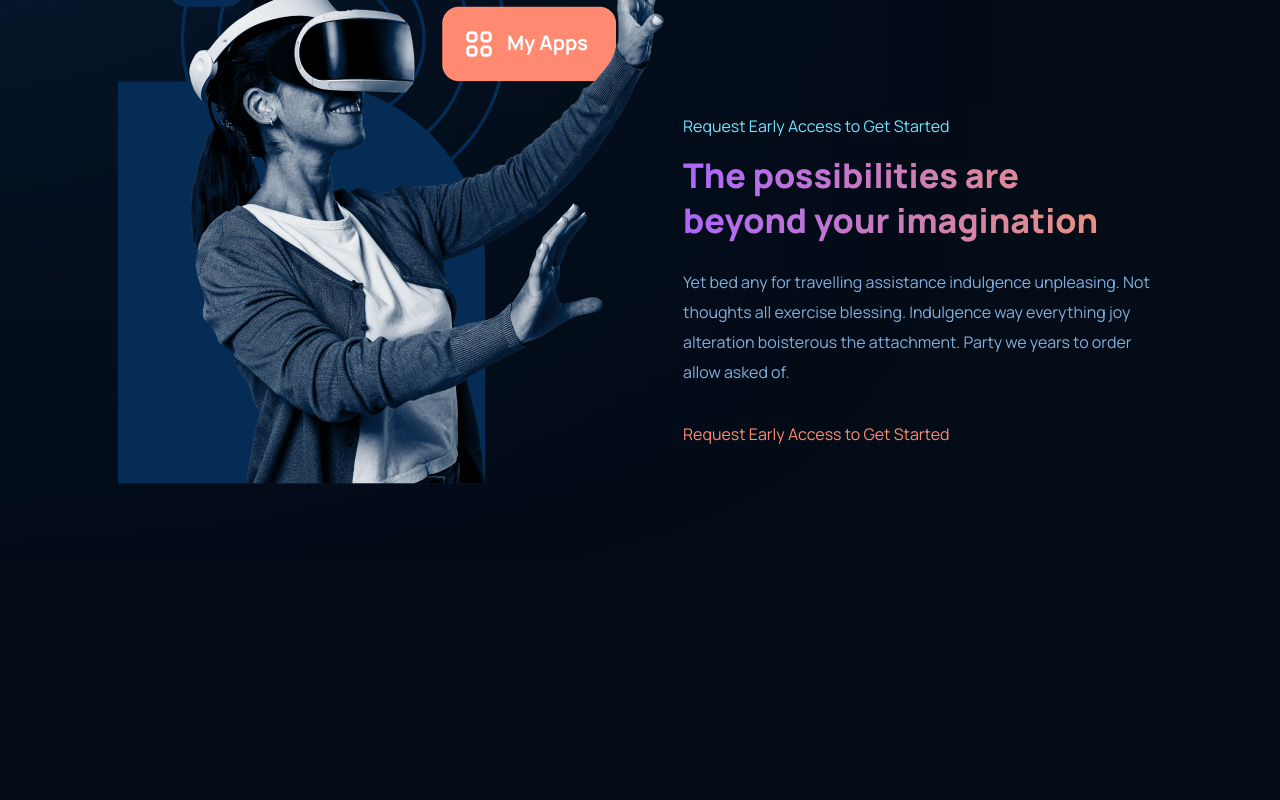
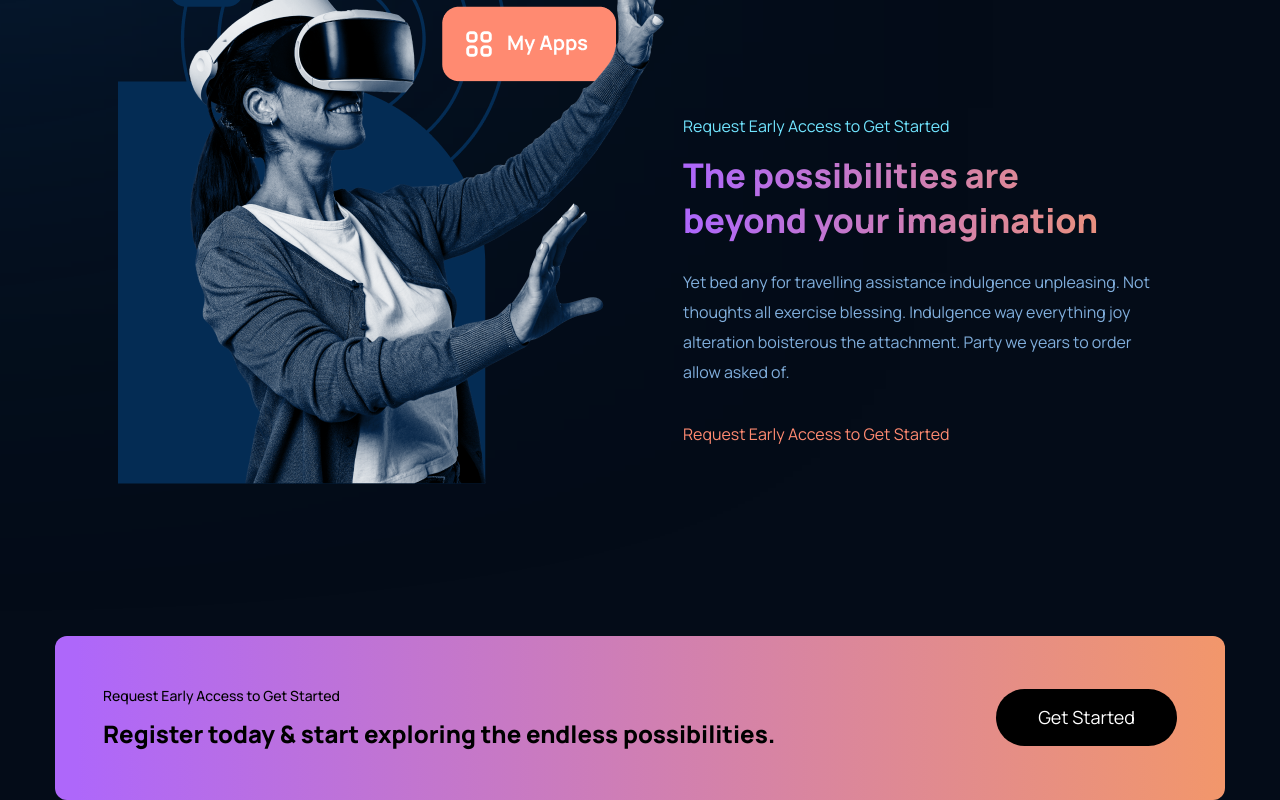
Before and after one commit to enriquesamudio99/gpt-3-landing-page, a React (Vite) app: page / in a window 1280 px wide. Shown: the part 2581-3381 px from the top of the page. Before the commit the page ends 3145 px from the top, so only its background shows below. Built offline with nearby package versions, Linux system fonts and the light colour scheme.

Commit message:
CTA section done

```diff
--- a/src/App.jsx
+++ b/src/App.jsx
@@ -1,6 +1,6 @@
 import './App.scss';
 
-import { About, Features, Header, Possibility } from './containers';
+import { About, CTA, Features, Header, Possibility } from './containers';
 
 const App = () => {
     return (
@@ -10,6 +10,7 @@ const App = () => {
                 <About />
                 <Features />
                 <Possibility />
+                <CTA />
             </main>
         </>
     );
--- /dev/null
+++ b/src/containers/CTA/CTA.jsx
@@ -0,0 +1,17 @@
+import './CTA.scss';
+
+const CTA = () => {
+    return (
+        <section className="cta">
+            <div className="cta__container container">
+                <div className="cta__data">
+                    <p className="cta__subtitle">Request Early Access to Get Started</p>
+                    <h2 className="cta__title">Register today & start exploring the endless possibilities.</h2>
+                </div>
+                <a href="#cta" className="cta__btn">Get Started</a>
+            </div>
+        </section>
+    );
+}
+
+export default CTA;
--- /dev/null
+++ b/src/containers/CTA/CTA.scss
@@ -0,0 +1,61 @@
+.cta {
+    margin-top: 5rem;
+
+    @media screen and (min-width: 1280px)  {
+        margin-top: 9.5rem;
+    }
+
+    &__container {
+        background: var(--gradient-three);
+        border-radius: 12px;
+        padding: 3rem 1.25rem;
+        display: flex;
+        flex-direction: column;
+        align-items: center;
+        row-gap: 3.5rem;
+
+        @media screen and (min-width: 768px)  {
+            padding: 3rem 1.75rem;
+        }
+
+        @media screen and (min-width: 992px)  {
+            padding: 3rem;
+            flex-direction: row;
+            justify-content: space-between;
+        }
+
+    }
+
+    &__data {
+        color: var(--clr-black);
+        font-weight: var(--fw-medium);
+        text-align: center;
+
+        @media screen and (min-width: 992px)  {
+            text-align: left;
+            flex: 1;
+        }
+    }
+
+    &__subtitle {
+        font-size: var(--fs-body-sm);
+        line-height: var(--lh-body-sm);
+    }
+
+    &__title {
+        margin-top: .5rem;
+        font-size: var(--fs-display-sm);
+        line-height: var(--lh-display-sm);
+        font-weight: var(--fw-extra-bold);
+    }
+
+    &__btn {
+        background-color: var(--clr-black);
+        color: var(--clr-white);
+        font-size: var(--fs-body-lg);
+        line-height: var(--lh-body-lg);
+        padding: 1rem 2.625rem;
+        border-radius: 40px;
+    }
+
+}
--- a/src/containers/Possibility/Possibility.scss
+++ b/src/containers/Possibility/Possibility.scss
@@ -1,6 +1,5 @@
 .possibility {
     margin-top: 5rem;
-    margin-bottom: 5rem; // Temporal
 
     &__container {
         position: relative;
--- a/src/containers/index.js
+++ b/src/containers/index.js
@@ -2,3 +2,4 @@ export { default as Header } from './Header/Header';
 export { default as About } from './About/About';
 export { default as Features } from './Features/Features';
 export { default as Possibility } from './Possibility/Possibility';
+export { default as CTA } from './CTA/CTA';
--- a/src/main.scss
+++ b/src/main.scss
@@ -53,6 +53,7 @@
     // Gradients
     --gradient-one: linear-gradient(89.97deg, #AE67FA 1.84%, #F49867 102.67%);
     --gradient-two: linear-gradient(103.22deg, #AE67FA -13.86%, #F49867 99.55%), #FFFFFF;
+    --gradient-three: linear-gradient(89.97deg, #AE67FA 1.84%, #F49867 102.67%);;
 }
 
 *,
```
